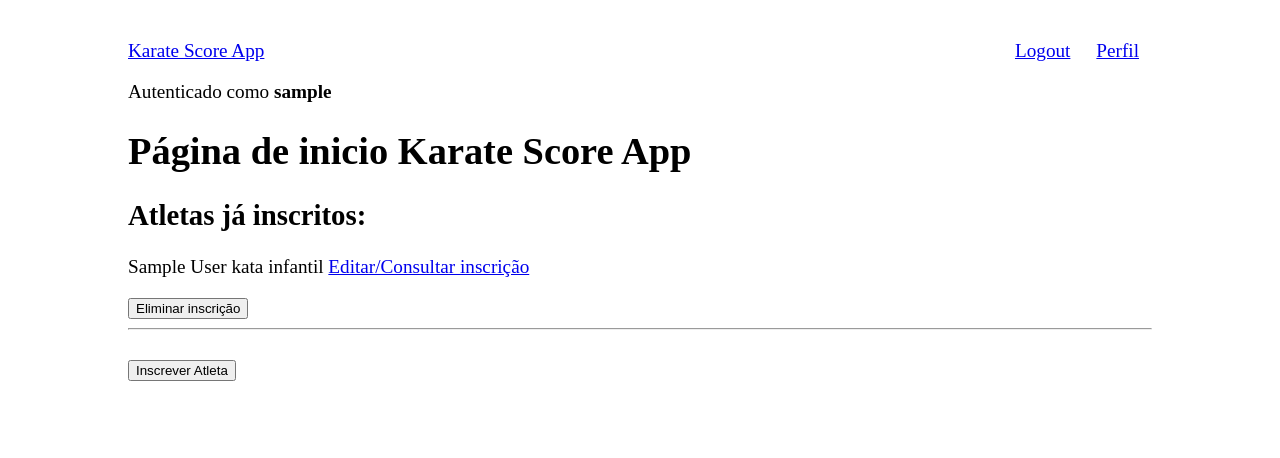
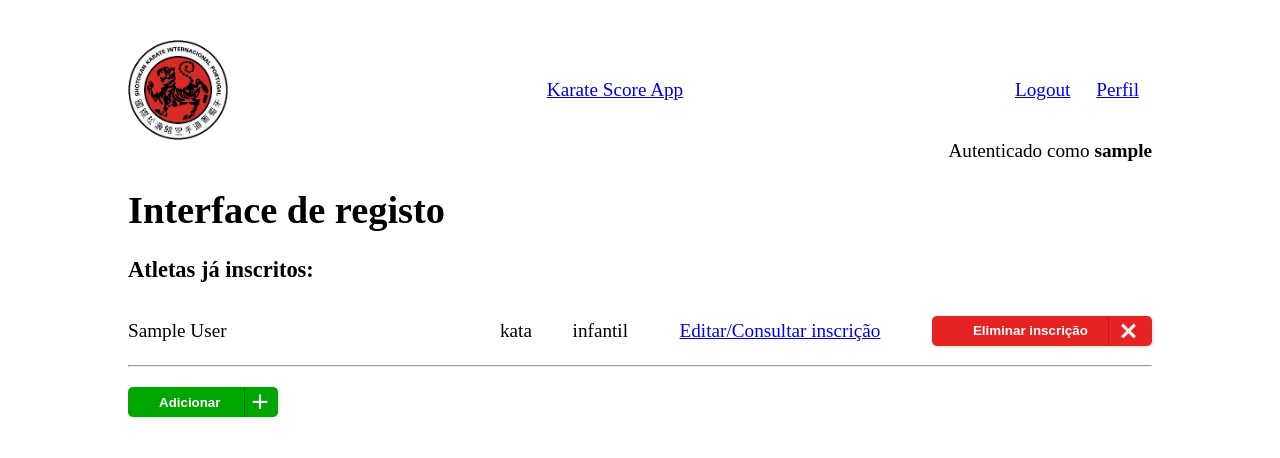
Before and after one commit to ozefreitas/karate-registration, a Django app: page / in a window 1280 px wide. Shown: the top 458 px of the page. Run offline with Django 5.2, Linux system fonts and the light colour scheme; a user stored in the database is signed in; tables that the repository leaves empty hold one stand-in row (values such as "Sample post").

Commit message:
[UPDATE] start basic styling

```diff
--- a/registration/static/css/main.css
+++ /dev/null
@@ -1,17 +0,0 @@
-body {
-  font-size: 1.2rem;
-  width: 80%;
-  margin: auto;
-}
-
-.header-container {
-  display: flex;
-  justify-content: space-between;
-  margin-top: 40px;
-}
-
-.dojos-actions {
-  width: 150px;
-  display: flex;
-  justify-content: space-around;
-}
--- /dev/null
+++ b/registration/static/registration/css/main.css
@@ -0,0 +1,201 @@
+body {
+  font-size: 1.2rem;
+  width: 80%;
+  margin: auto;
+}
+
+.main_skip_logo {
+  width: 100px;
+  height: 100px;
+}
+
+.header-container {
+  display: flex;
+  justify-content: space-between;
+  align-items: center;
+  margin-top: 40px;
+}
+
+.current_user {
+  text-align: right;
+  margin: 0;
+}
+
+.dojos-actions {
+  width: 150px;
+  display: flex;
+  justify-content: space-around;
+}
+
+.athlete_info_options {
+  height: 50px;
+  display: flex;
+  justify-content: space-between;
+  align-items: center;
+}
+
+.athlete_info {
+  width: 500px;
+}
+
+.athlete_info .athlete_match_type {
+  position: absolute;
+  left: 500px;
+}
+
+.athlete_info .athlete_category {
+  float: right;
+}
+
+.delete_button {
+  width: 220px;
+  height: 30px;
+  cursor: pointer;
+  display: flex;
+  align-items: center;
+  border: none;
+  border-radius: 5px;
+  box-shadow: 1px 1px 3px rgba(0, 0, 0, 0.15);
+  background: #e62222;
+}
+
+.delete_button,
+.delete_button span {
+  transition: 200ms;
+}
+
+.delete_button .text {
+  transform: translateX(35px);
+  color: white;
+  font-weight: bold;
+  -webkit-transform: translateX(35px);
+  -moz-transform: translateX(35px);
+  -ms-transform: translateX(35px);
+  -o-transform: translateX(35px);
+}
+
+.delete_button .icon {
+  position: absolute;
+  border-left: 1px solid #c41b1b;
+  transform: translateX(170px);
+  height: 30px;
+  width: 40px;
+  display: flex;
+  align-items: center;
+  justify-content: center;
+  -webkit-transform: translateX(170px);
+  -moz-transform: translateX(170px);
+  -ms-transform: translateX(170px);
+  -o-transform: translateX(170px);
+}
+
+.delete_button svg {
+  width: 15px;
+  fill: #eee;
+}
+
+.delete_button:hover {
+  background: #ff3636;
+}
+
+.delete_button:hover .text {
+  color: transparent;
+}
+
+.delete_button:hover .icon {
+  width: 150px;
+  border-left: none;
+  transform: translateX(30px);
+  -webkit-transform: translateX(30px);
+  -moz-transform: translateX(30px);
+  -ms-transform: translateX(30px);
+  -o-transform: translateX(30px);
+}
+
+.delete_button:focus {
+  outline: none;
+}
+
+.delete_button:active .icon svg {
+  transform: scale(0.8);
+}
+
+.add_button {
+  width: 150px;
+  height: 30px;
+  cursor: pointer;
+  display: flex;
+  align-items: center;
+  background: #00a600;
+  border: none;
+  border-radius: 5px;
+  box-shadow: 1px 1px 3px rgba(0, 0, 0, 0.15);
+  margin-top: 20px;
+}
+
+.add_button,
+.add_button span {
+  transition: 200ms;
+}
+
+.add_button .text {
+  transform: translateX(25px);
+  color: white;
+  font-weight: bold;
+  -webkit-transform: translateX(25px);
+  -moz-transform: translateX(25px);
+  -ms-transform: translateX(25px);
+  -o-transform: translateX(25px);
+}
+
+.add_button .icon {
+  position: absolute;
+  border-left: 1px solid #007300;
+  transform: translateX(110px);
+  height: 30px;
+  width: 30px;
+  display: flex;
+  align-items: center;
+  justify-content: center;
+}
+
+.add_button svg {
+  width: 15px;
+  fill: #eee;
+}
+
+.add_button:hover {
+  background: #00a600;
+}
+
+.add_button:active {
+  background: #00cc00;
+}
+
+.add_button:hover .text {
+  color: transparent;
+}
+
+.add_button:hover .icon {
+  width: 150px;
+  border-left: none;
+  transform: translateX(-5px);
+  -webkit-transform: translateX(-5px);
+  -moz-transform: translateX(-5px);
+  -ms-transform: translateX(-5px);
+  -o-transform: translateX(-5px);
+}
+
+.add_button:focus {
+  outline: none;
+}
+
+.add_button:active .icon svg {
+  transform: scale(0.8);
+}
+
+.buttonSpan {
+  color: white;
+  margin: 150px;
+  font-size: 30px;
+}
--- a/registration/templates/registration/base.html
+++ b/registration/templates/registration/base.html
@@ -12,14 +12,11 @@
     {% endif %}
     <meta name="description" content="" />
     <meta name="viewport" content="width=device-width, initial-scale=1" />
-    <link
-      rel="stylesheet"
-      type="text/css"
-      href="{% static 'css/main.css' %}"
-    />
+    <link rel="stylesheet" type="text/css" href="{% static 'registration/css/main.css' %}" />
   </head>
   <body>
     <div class="header-container">
+      <img src="./../../static/registration/images/skip-logo.png" alt="SKI-P logo" class="main_skip_logo">
       <a href="{% url 'registration-home' %}">Karate Score App</a>
       <div class="dojos-actions">
         {% if user.is_authenticated %}
--- a/registration/templates/registration/home.html
+++ b/registration/templates/registration/home.html
@@ -1,9 +1,9 @@
 {% extends "registration/base.html" %}
 {% block content%}
 {% if user.is_authenticated %}
-    <p>Autenticado como <strong>{{user.username}}</strong></p>
+    <p class="current_user">Autenticado como <strong>{{user.username}}</strong></p>
 {% endif %}
-<h1>Página de inicio Karate Score App</h1>
+<h1>Interface de registo</h1>
 {% if messages %}
     {% for message in messages %}
         {{message}}
@@ -11,20 +11,52 @@
 {% endif %}
 
 {% if athlets %}
-    <h2>Atletas já inscritos:</h2>
+    <h3>Atletas já inscritos:</h3>
     {% for athlete in athlets%}
         <div>
-            <div>{{athlete.first_name}} {{athlete.last_name}} {{athlete.match_type}} {{athlete.category}}
-            <a href="{% url 'registration-update' athlete.id %}">Editar/Consultar inscrição</a></div>
-            <form action="{% url 'registration-delete' athlete.id %}" method="post">
+            <div class="athlete_info_options">
+                <div class="athlete_info">
+                    <span class="athlete_name">{{athlete.first_name}} {{athlete.last_name}}</span>
+                    <span class="athlete_match_type">{{athlete.match_type}}</span>
+                    <span class="athlete_category">{{athlete.category}}</span>
+                </div>
+                <a href="{% url 'registration-update' athlete.id %}">Editar/Consultar inscrição</a>
+                <form action="{% url 'registration-delete' athlete.id %}" method="post">
                 {% csrf_token %}
-                <button type="submit" style="margin-top: 20px;">Eliminar inscrição</button>
+                <button class="delete_button" type="submit">
+                    <span class="text">Eliminar inscrição</span>
+                    <span class="icon">
+                        <svg
+                        xmlns="http://www.w3.org/2000/svg"
+                        width="24"
+                        height="24"
+                        viewBox="0 0 24 24"
+                      >
+                        <path
+                          d="M24 20.188l-8.315-8.209 8.2-8.282-3.697-3.697-8.212 8.318-8.31-8.203-3.666 3.666 8.321 8.24-8.206 8.313 3.666 3.666 8.237-8.318 8.285 8.203z"
+                        ></path>
+                      </svg>
+                    </span>
+                  </button>
             </form>
+            </div>
+
             <hr>
         </div>
     {% endfor %}
 {% else %}
     <div>Ainda sem atletas inscritos</div>
 {% endif %}
-<button style="margin-top: 20px;" onclick="location.href='/form/'">Inscrever Atleta</button>
+<button class="add_button" onclick="location.href='/form/'">
+  <span class="text">Adicionar</span
+  ><span class="icon"
+    ><svg
+      viewBox="0 0 24 24"
+      height="24"
+      width="24"
+      xmlns="http://www.w3.org/2000/svg"
+    ></svg>
+    <span class="buttonSpan">+</span>
+</span>
+</button>
 {% endblock content %}
```
Also changed, not shown: registration/static/registration/images/skip-logo.png (added).
